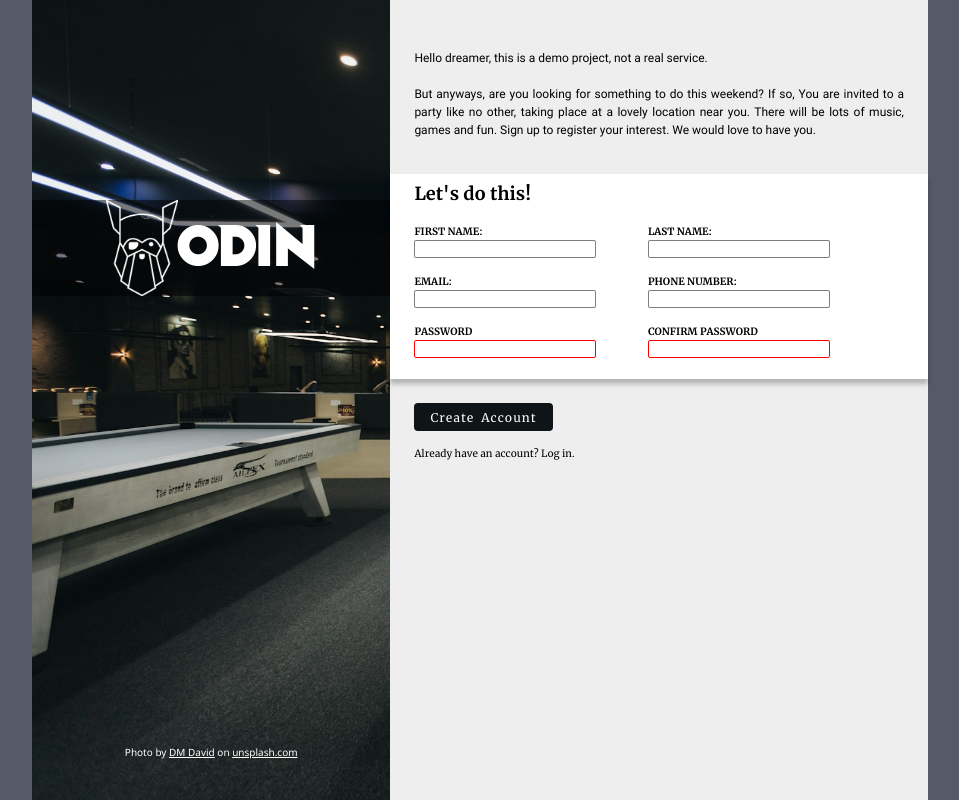
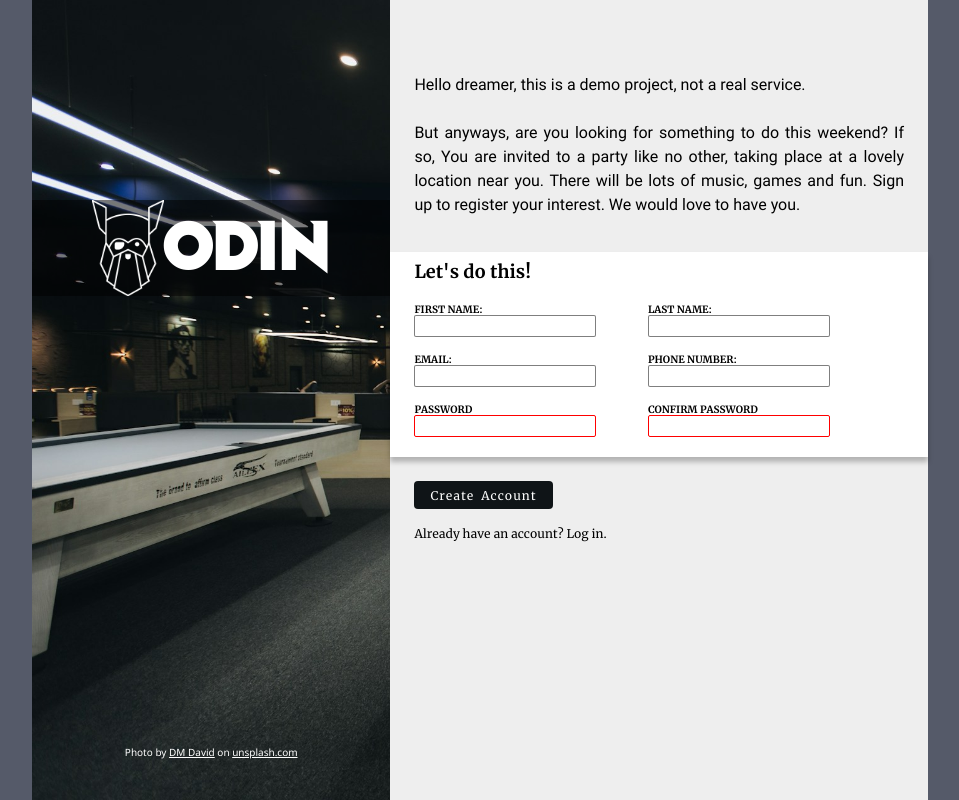
Before and after one commit to the-unfallen/sign-up-form, a plain HTML site: page index.html in a window 1280 px wide. Shown: the whole page, without its empty margins (160-1119 px from the left). Drawn offline with Linux system fonts and the light colour scheme.

Commit message:
implementing accesibility V5 TOGGLING Base element in html

```diff
--- a/css/styles.css
+++ b/css/styles.css
@@ -132,7 +132,7 @@ body {
   text-align: center;
   color: white;
   text-transform: uppercase;
-  font-size: 60px;
+  font-size: 72px;
   font-family: 'vampire_warsregular', 'sans-serif';
 }
 
@@ -161,9 +161,9 @@ body {
 .form_description {
   text-align: justify;
   line-height: 1.5;
-  margin-top: 48px;
+  margin-top: 72px;
   font-family: 'robotoregular', 'sans-serif';
-  font-size: 12px;
+  font-size: 16px;
   margin-left: 24px;
   margin-right: 24px;
 }
@@ -210,7 +210,7 @@ form label {
 input {
   width: 80%;
   margin: 0;
-  height: 18px;
+  height: 22px;
   border: 1px solid rgba(0,0,0,0.5);
   border-radius: 2px;
 
@@ -241,7 +241,7 @@ form {
 .form_content input[type='text'], .form_content input[type='email'], .form_content input[type='tel'], .form_content input[type='password'] {
   border: 1px solid rgba(0,0,0,0.5);
   outline: none;
-  font-size: 10px;
+  font-size: 12px;
   font-family: 'merriweatherlight', 'sans-serif';
 }
 
@@ -277,5 +277,5 @@ button {
 
 span {
   font-family: 'merriweatherregular', sans-serif;
-  font-size: 10px;
+  font-size: 12px;
 }
--- a/index.html
+++ b/index.html
@@ -4,7 +4,7 @@
     <meta charset="UTF-8">
     <meta name="viewport" content="width=device-width, initial-scale=1.0">
     <title>Sign up Form</title>
-    <base href="https://the-unfallen.github.io/sign-up-form/">
+    <!-- <base href="https://the-unfallen.github.io/sign-up-form/"> -->
     <link rel="stylesheet" href="css/styles.css">
     <link rel="stylesheet" href="css/stylesheet3.css">
     <link rel="stylesheet" href="css/stylesheet4.css">
```
